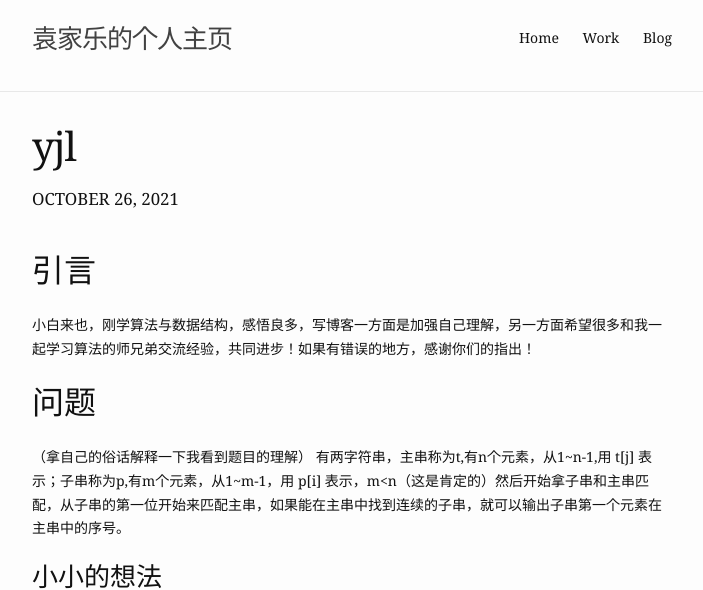
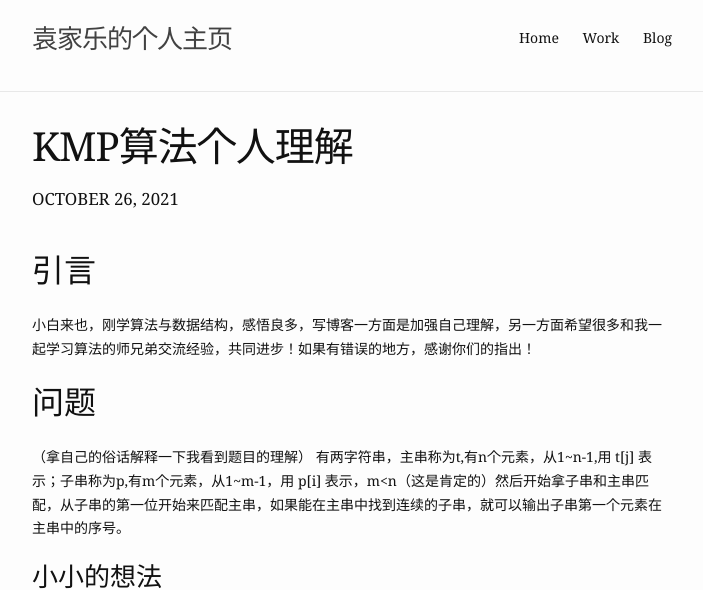
Before and after one commit to yuanjialegithub/yjl, a Jekyll site: the page built from _posts/2021-10-26-yjl.md, in a window 1280 px wide and 900 px high, cut to the strip 0-590 px from the top of the window. Shown: the whole strip, without its empty margins (288-991 px from the left). Built offline with Jekyll 4.4.1, drawn with Linux system fonts in a browser that asks for light colours.

Commit message:
Update 2021-10-26-yjl.md

```diff
--- a/_posts/2021-10-26-yjl.md
+++ b/_posts/2021-10-26-yjl.md
@@ -1,6 +1,6 @@
 ---
 layout: post
-title:  "yjl"
+title:  KMP算法个人理解
 date:   2021-10-26 10:00:40
 blurb: "A look at an example post using Bay Jekyll theme."
 <!-- og_image: /assets/img/content/post-example/Banner.jpg -->
```
